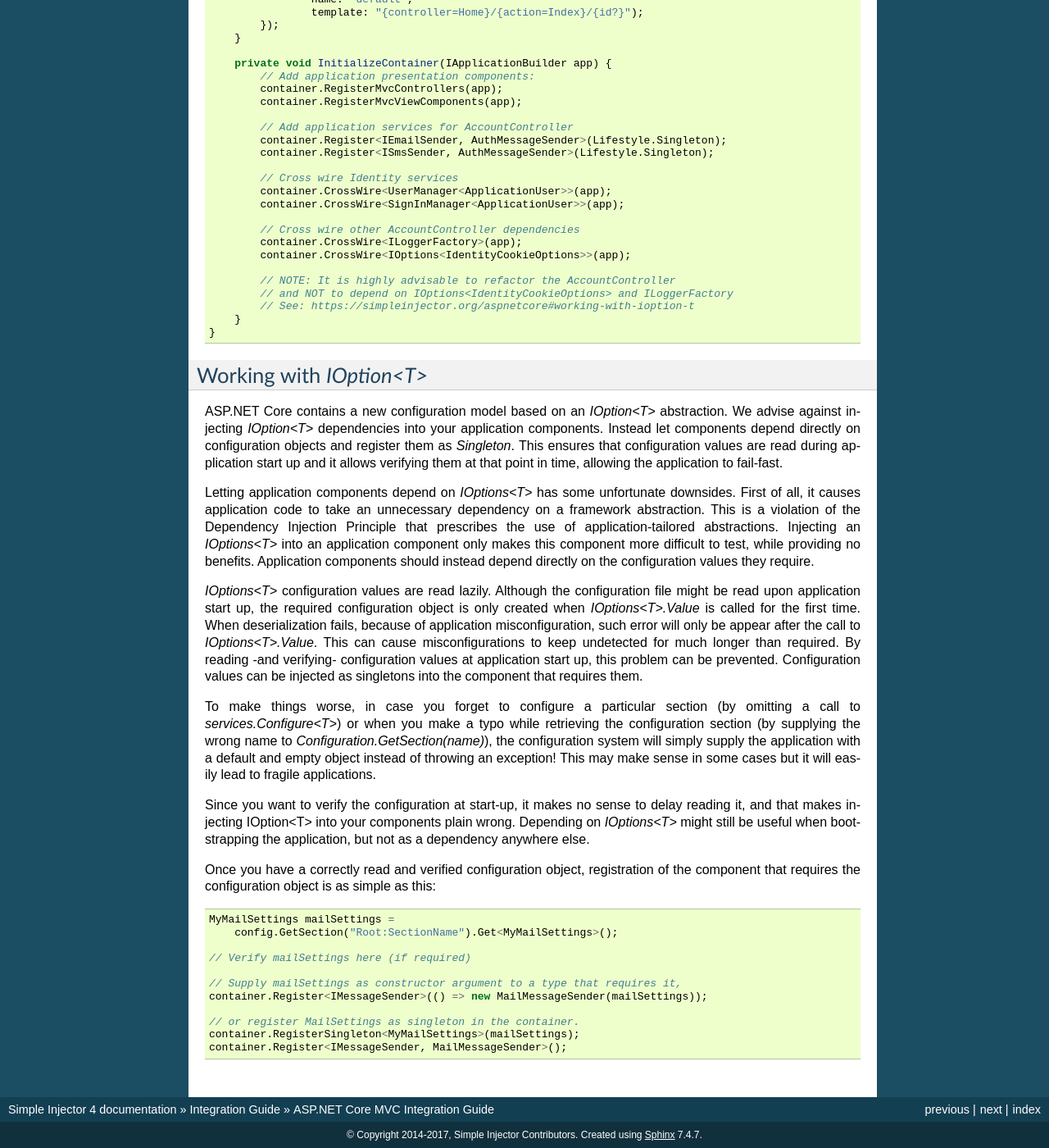
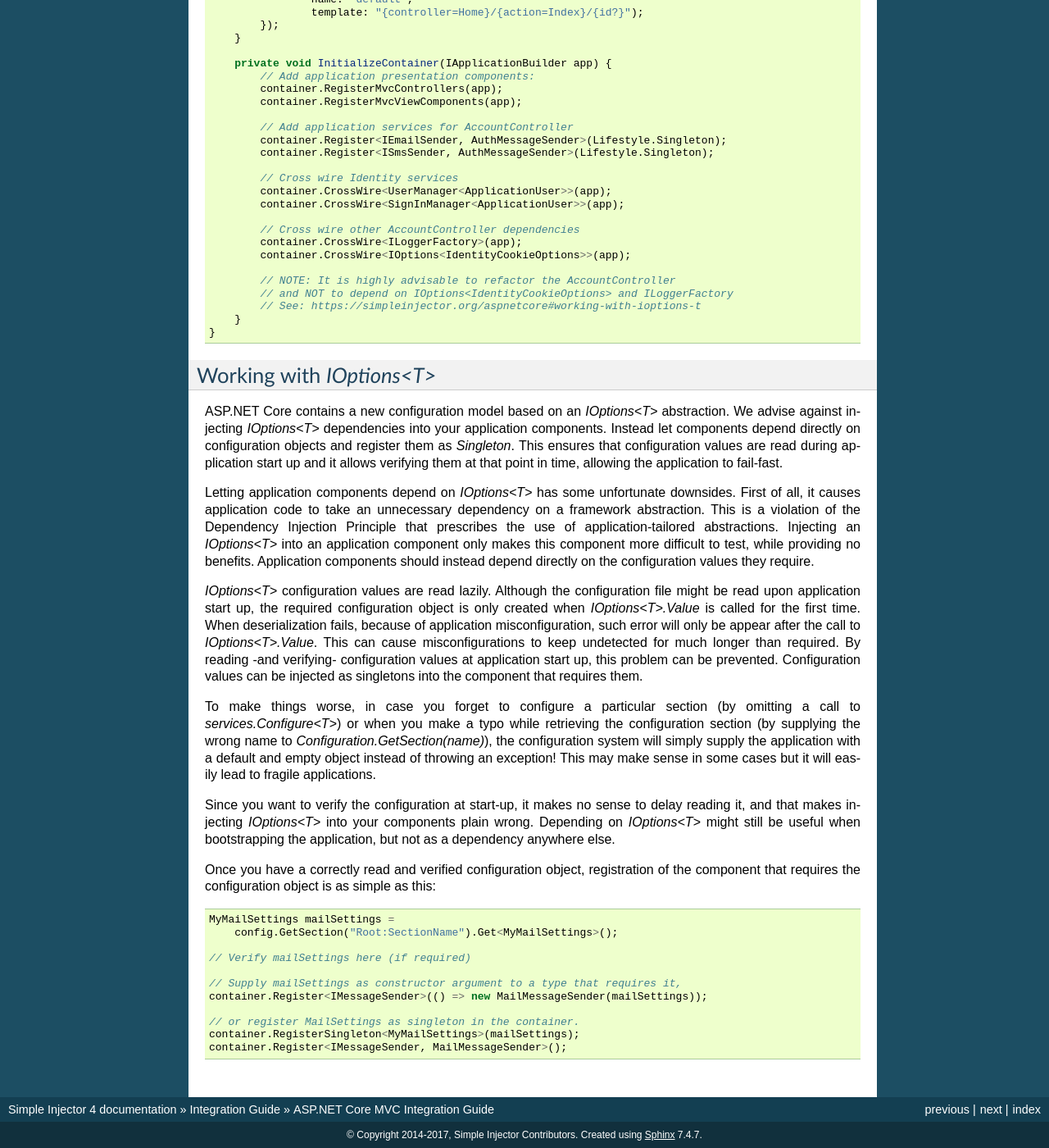
Before and after one commit to simpleinjector/Documentation, a Sphinx documentation site: the page built from source/aspnetintegration.rst, in a window 1280 px wide and 1400 px high, scrolled down 3737 px. Shown: the whole window at 82% size. Built offline with Sphinx 7.4.7, drawn with Linux system fonts in a browser that asks for light colours; some of the changed text lies outside the part shown.

Commit message:
Typos fixed

```diff
--- a/source/aspnetintegration.rst
+++ b/source/aspnetintegration.rst
@@ -239,16 +239,17 @@ You can use this code snippet to get things working quickly
 
             // NOTE: It is highly advisable to refactor the AccountController
             // and NOT to depend on IOptions<IdentityCookieOptions> and ILoggerFactory
-            // See: https://simpleinjector.org/aspnetcore#working-with-ioption-t
+            // See: https://simpleinjector.org/aspnetcore#working-with-ioptions-t
         }
     }
 
 .. _ioption:
+.. _ioptions:
 
-Working with `IOption<T>`
+Working with `IOptions<T>`
 =========================
 
-ASP.NET Core contains a new configuration model based on an `IOption<T>` abstraction. We advise against injecting `IOption<T>` dependencies into your application components. Instead let components depend directly on configuration objects and register them as *Singleton*. This ensures that configuration values are read during application start up and it allows verifying them at that point in time, allowing the application to fail-fast.
+ASP.NET Core contains a new configuration model based on an `IOptions<T>` abstraction. We advise against injecting `IOptions<T>` dependencies into your application components. Instead let components depend directly on configuration objects and register them as *Singleton*. This ensures that configuration values are read during application start up and it allows verifying them at that point in time, allowing the application to fail-fast.
 
 Letting application components depend on `IOptions<T>` has some unfortunate downsides. First of all, it causes application code to take an unnecessary dependency on a framework abstraction. This is a violation of the Dependency Injection Principle that prescribes the use of application-tailored abstractions. Injecting an `IOptions<T>` into an application component only makes this component more difficult to test, while providing no benefits. Application components should instead depend directly on the configuration values they require.
 
@@ -256,7 +257,7 @@ Letting application components depend on `IOptions<T>` has some unfortunate down
 
 To make things worse, in case you forget to configure a particular section (by omitting a call to `services.Configure<T>`) or when you make a typo while retrieving the configuration section (by supplying the wrong name to `Configuration.GetSection(name)`), the configuration system will simply supply the application with a default and empty object instead of throwing an exception! This may make sense in some cases but it will easily lead to fragile applications.
 
-Since you want to verify the configuration at start-up, it makes no sense to delay reading it, and that makes injecting IOption<T> into your components plain wrong. Depending on `IOptions<T>` might still be useful when bootstrapping the application, but not as a dependency anywhere else.
+Since you want to verify the configuration at start-up, it makes no sense to delay reading it, and that makes injecting `IOptions<T>` into your components plain wrong. Depending on `IOptions<T>` might still be useful when bootstrapping the application, but not as a dependency anywhere else.
 
 Once you have a correctly read and verified configuration object, registration of the component that requires the configuration object is as simple as this:
 
```
